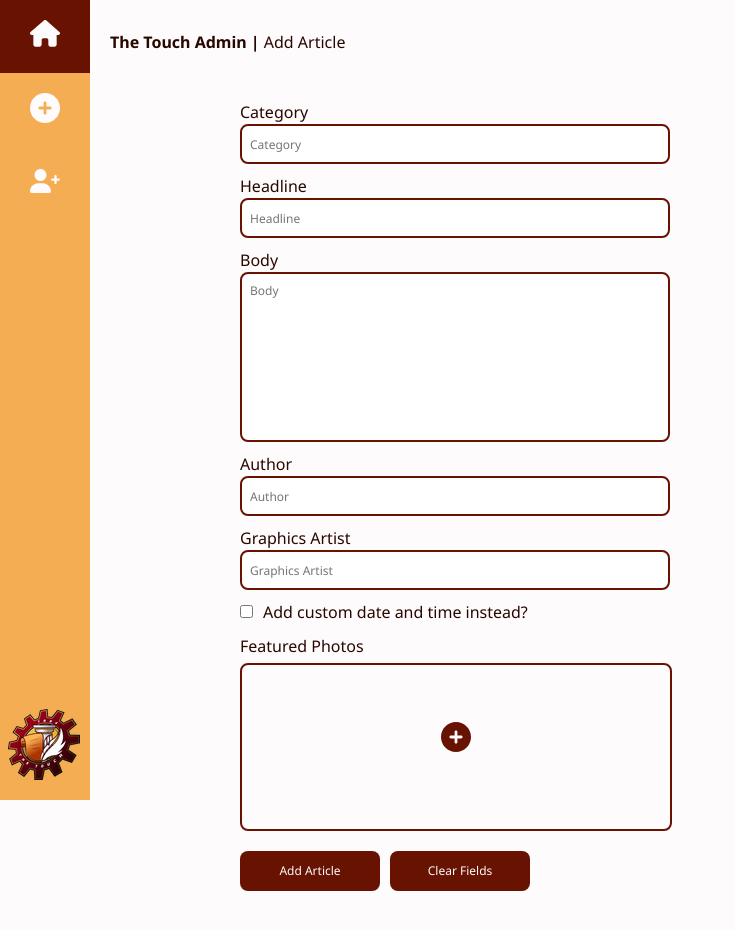
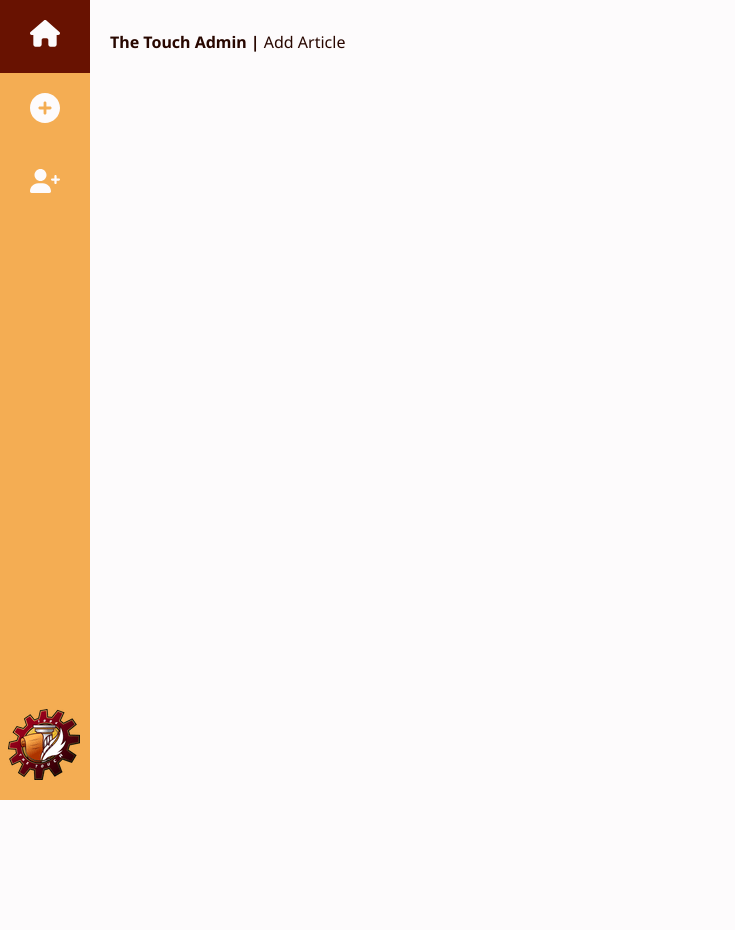
Before and after one commit to chrisg25/thetouch-v2, a React (Vite) app in the folder admin-client/: page / in a window 1280 px wide. Shown: the whole page, without its empty margins (0-735 px from the left). After the commit the page ends 800 px from the top, so only its background shows below. Built offline with nearby package versions, Linux system fonts and the light colour scheme.

Commit message:
implemented outlet feature of react router v6

```diff
--- a/admin-client/src/App.tsx
+++ b/admin-client/src/App.tsx
@@ -1,6 +1,4 @@
 import { FC, Fragment } from "react";
-import Header from "./components/layout/Header";
-import Sidebar from "./components/layout/Sidebar";
 import AddJournalist from "./pages/AddJournalist";
 import { Routes, Route } from "react-router-dom";
 import AddArticle from "./pages/AddArticle";
@@ -8,12 +6,12 @@
 
 const App: FC = () => {
   return (
-    <Layout>
-      <Routes>
-        <Route path="/" element={<AddArticle />} />
+    <Routes>
+      <Route path="/" element={<Layout />}>
+        <Route path="/add-articles" element={<AddArticle />} />
         <Route path="/add-journalists" element={<AddJournalist />} />
-      </Routes>
-    </Layout>
+      </Route>
+    </Routes>
   );
 };
 
--- a/admin-client/src/components/layout/index.tsx
+++ b/admin-client/src/components/layout/index.tsx
@@ -1,13 +1,14 @@
 import React, { FC } from "react";
 import Header from "./Header";
 import Sidebar from "./Sidebar";
+import { Outlet } from "react-router-dom";
 
 const Layout: FC<{ children?: any }> = ({ children }) => {
   return (
     <>
       <Sidebar />
       <Header />
-      {children}
+      <Outlet />
     </>
   );
 };
```
